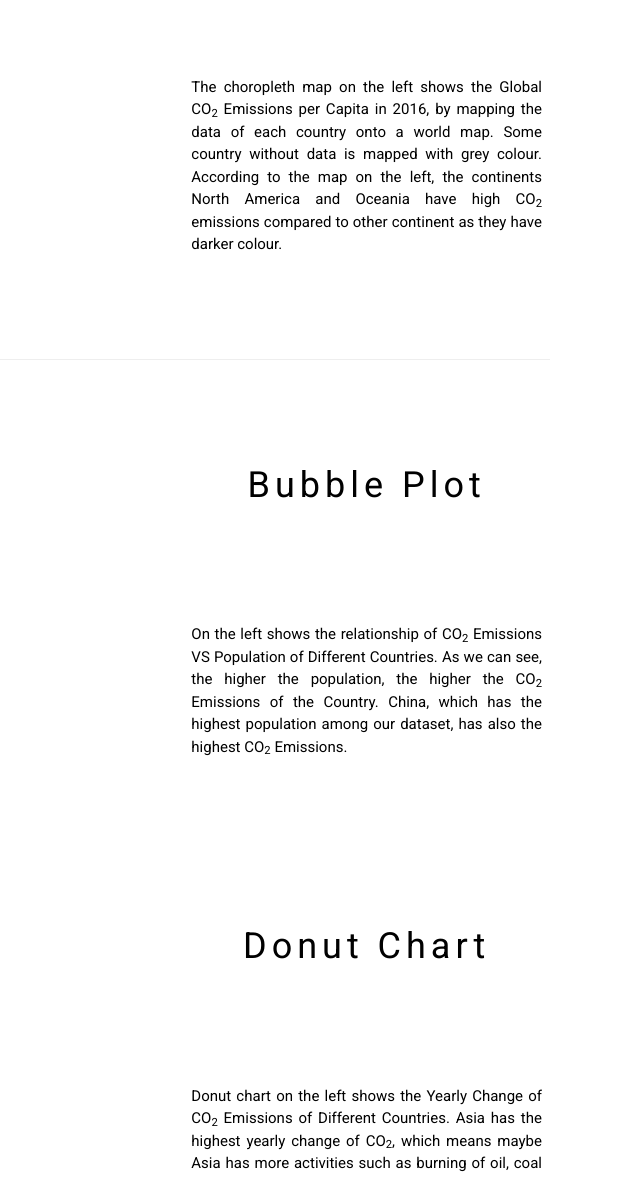
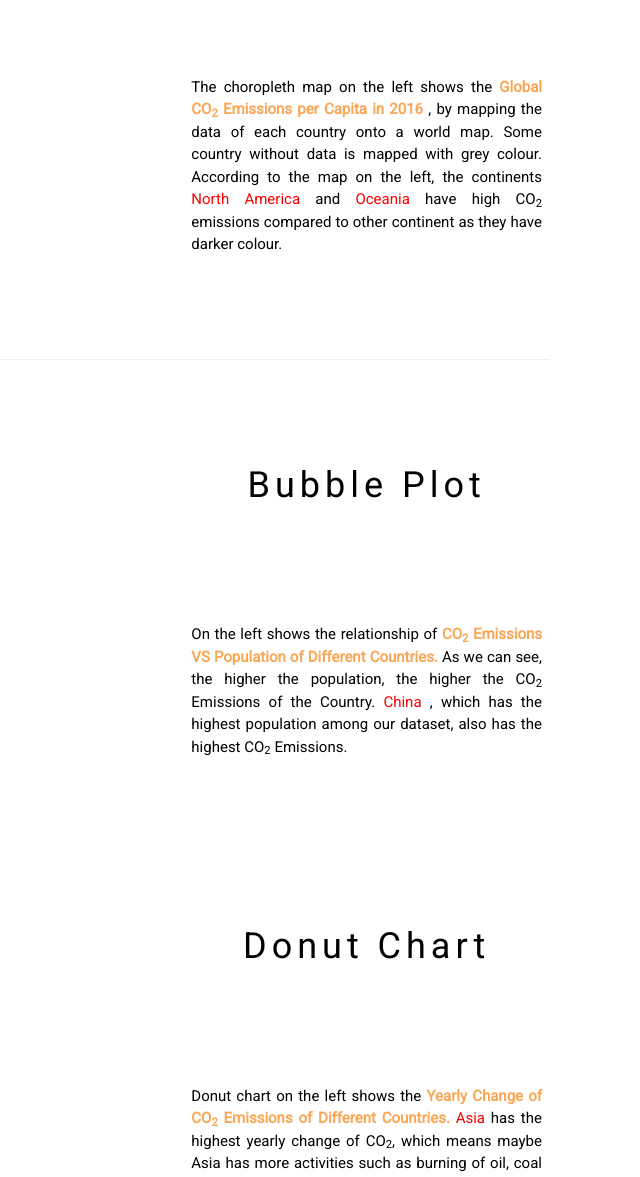
Before and after one commit to yu00anne/FIT3179-Assignment2, a plain HTML site: page index.html in a window 1280 px wide. Shown: the part 316-1493 px from the top of the page, without its empty margins (640-1280 px from the left). Drawn offline with Linux system fonts and the light colour scheme; a script that the page names is missing.

Commit message:
Edit font colour of index.html

```diff
--- a/index.html
+++ b/index.html
@@ -65,13 +65,21 @@
 
         <div class="w3-col m4 w3-padding-small">
             <h1 class="w3-padding-top-16 w3-center">Choropleth Map</h1>
-            <!-- <h5 class="w3-center">Tradition since 1889</h5>
-            <p class="w3-large">The Catering was founded in blabla by Mr. Smith in lorem ipsum dolor sit amet, consectetur adipiscing elit consectetur adipiscing elit, sed do eiusmod tempor incididunt ut labore et dolore magna aliqua. Ut enim ad minim veniam, quis nostrud exercitation ullamco laboris nisi ut aliquip ex ea commodo consequat. Duis aute iruredolor in reprehenderit in voluptate velit esse cillum dolore eu fugiat nulla pariatur.We only use <span class="w3-tag w3-light-grey">seasonal</span> ingredients.</p> -->
             <p class="w3-padding-top-64" style="text-align: justify; text-justify: inter-word;">
-                The choropleth map on the left shows the Global CO<sub>2</sub> Emissions per Capita in 2016,
+                The choropleth map on the left shows the
+                <span style="color: #F9A655; font-weight: bold;">
+                    Global CO<sub>2</sub> Emissions per Capita in 2016
+                </span>,
                 by mapping the data of each country onto a world map.
                 Some country without data is mapped with grey colour.
-                According to the map on the left, the continents North America and Oceania have
+                According to the map on the left, the continents
+                <span style="color: #FF0000;">
+                    North America
+                </span> and
+                <span style="color: #FF0000;">
+                    Oceania
+                </span>
+                have
                 high CO<sub>2</sub> emissions compared to other continent as they have darker colour.
             </p>
         </div>
@@ -99,13 +107,16 @@
 
         <div class="w3-col m4 w3-padding-small">
             <h1 class="w3-center">Bubble Plot</h1><br>
-            <!-- <h5 class="w3-center">Tradition since 1889</h5>
-            <p class="w3-large w3-justify">The Catering was founded in blabla by Mr. Smith in lorem ipsum dolor sit amet, consectetur adipiscing elit consectetur adipiscing elit, sed do eiusmod tempor incididunt ut labore et dolore magna aliqua. Ut enim ad minim veniam, quis nostrud exercitation ullamco laboris nisi ut aliquip ex ea commodo consequat. Duis aute iruredolor in reprehenderit in voluptate velit esse cillum dolore eu fugiat nulla pariatur.We only use <span class="w3-tag w3-light-grey">seasonal</span> ingredients.</p> -->
             <p class="w3-padding-top-64" style="text-align: justify; text-justify: inter-word;">
-                On the left shows the relationship of CO<sub>2</sub> Emissions VS Population of
-                Different Countries. As we can see, the higher the population, the higher the
-                CO<sub>2</sub> Emissions of the Country. China, which has the highest population
-                among our dataset, has also the highest CO<sub>2</sub> Emissions.
+                On the left shows the relationship of
+                <span style="color: #F9A655; font-weight: bold;">
+                    CO<sub>2</sub> Emissions VS Population of Different Countries.
+                </span> As we can see, the higher the population,
+                the higher the CO<sub>2</sub> Emissions of the Country.
+                <span style="color: #FF0000;">
+                    China
+                </span>, which has the highest population
+                among our dataset, also has the highest CO<sub>2</sub> Emissions.
             </p>
         </div>
     </div>
@@ -130,11 +141,14 @@
 
         <div class="w3-col m4 w3-padding-small">
             <h1 class="w3-center">Donut Chart</h1><br>
-            <!-- <h5 class="w3-center">Tradition since 1889</h5> -->
-            <!-- <p class="w3-large w3-justify">The Catering was founded in blabla by Mr. Smith in lorem ipsum dolor sit amet, consectetur adipiscing elit consectetur adipiscing elit, sed do eiusmod tempor incididunt ut labore et dolore magna aliqua. Ut enim ad minim veniam, quis nostrud exercitation ullamco laboris nisi ut aliquip ex ea commodo consequat. Duis aute iruredolor in reprehenderit in voluptate velit esse cillum dolore eu fugiat nulla pariatur.We only use <span class="w3-tag w3-light-grey">seasonal</span> ingredients.</p> -->
             <p class="w3-padding-top-64" style="text-align: justify; text-justify: inter-word;">
-                Donut chart on the left shows the Yearly Change of CO<sub>2</sub> Emissions
-                of Different Countries. Asia has the highest yearly change of CO<sub>2</sub>,
+                Donut chart on the left shows the
+                <span style="color: #F9A655; font-weight: bold;">
+                    Yearly Change of CO<sub>2</sub> Emissions of Different Countries.
+                </span>
+                <span style="color: #FF0000;">
+                    Asia
+                </span> has the highest yearly change of CO<sub>2</sub>,
                 which means maybe Asia has more activities such as burning of oil, coal and gas,
                 as well as deforestation, compared to other continent.
                 Positive values means the CO<sub>2</sub> Emission is increasing while
```
